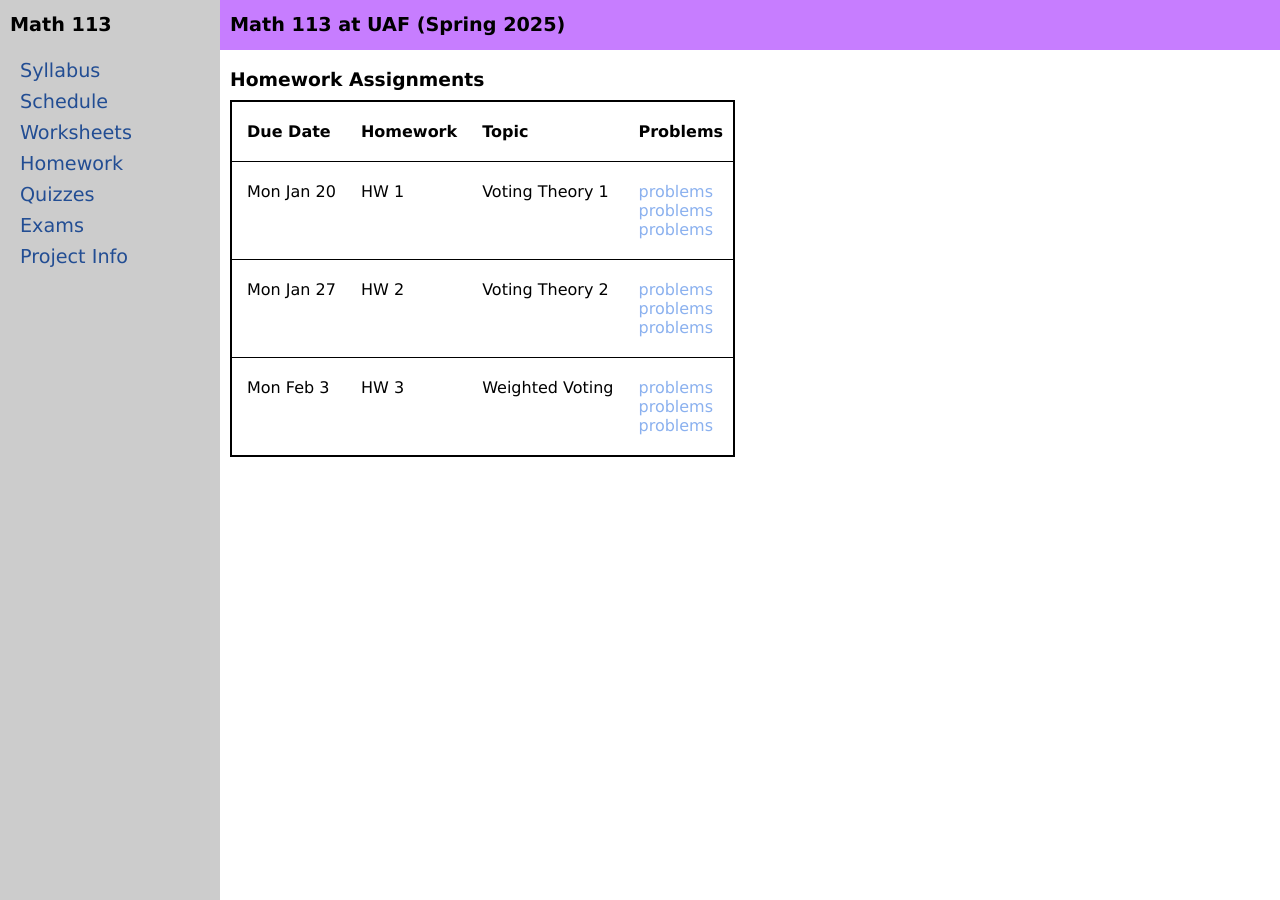
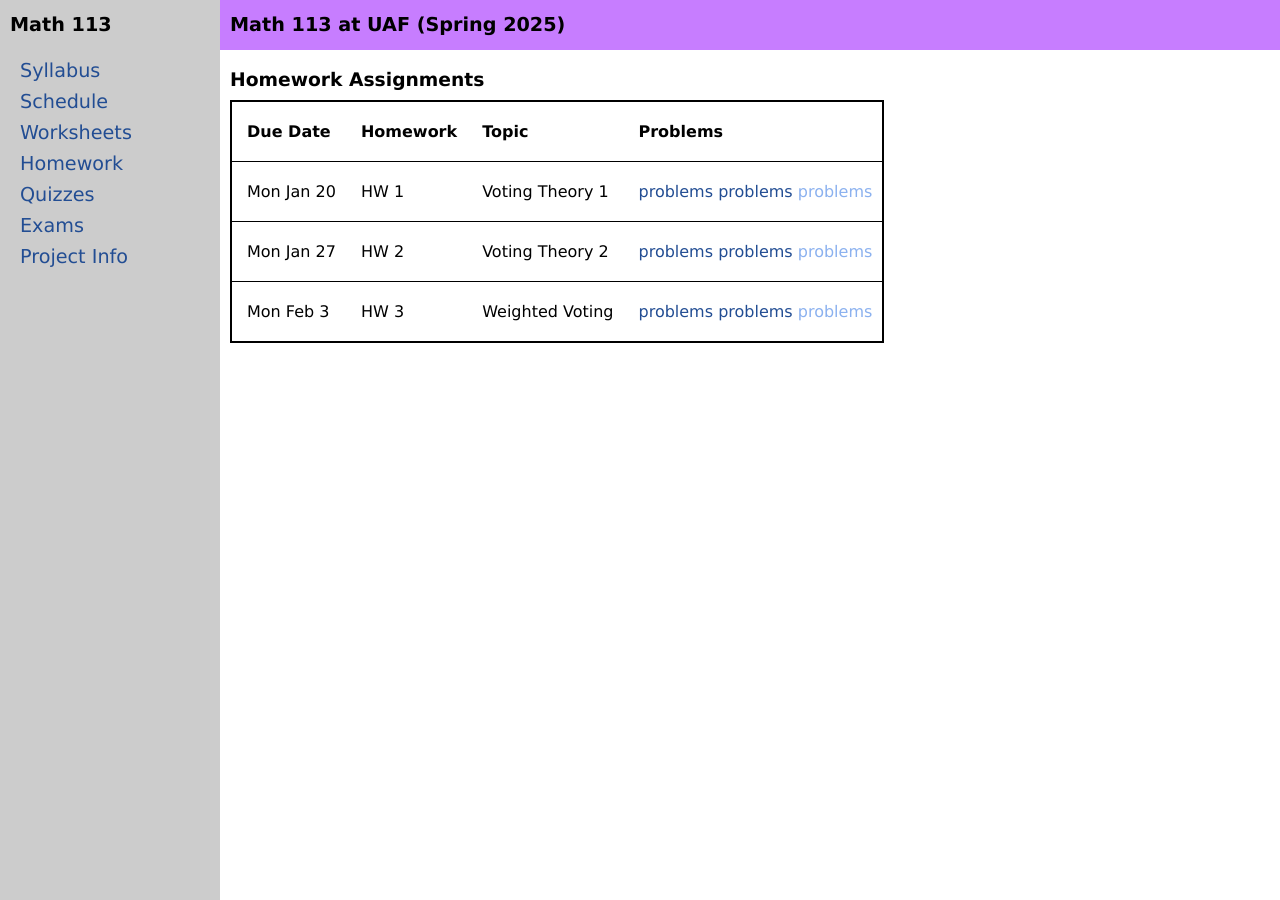
Before and after one commit to uaf-math/math113, a Jekyll site: the page built from homework.md, in a window 1280 px wide. Built offline with Jekyll 4.4.1, drawn with Linux system fonts in a browser that asks for light colours.

```diff
--- a/homework.md
+++ b/homework.md
@@ -21,7 +21,7 @@ title: Math F113 Math in Society at UAF
  </td>
   <td>
     {% for s in c.sections %}
-      <a href="assets/homework/S25/{{s.problems}}">problems</a><br>
+      <a href="{{s.problems}}">problems</a>
     {% endfor %}
  </td>
 </tr>
```
